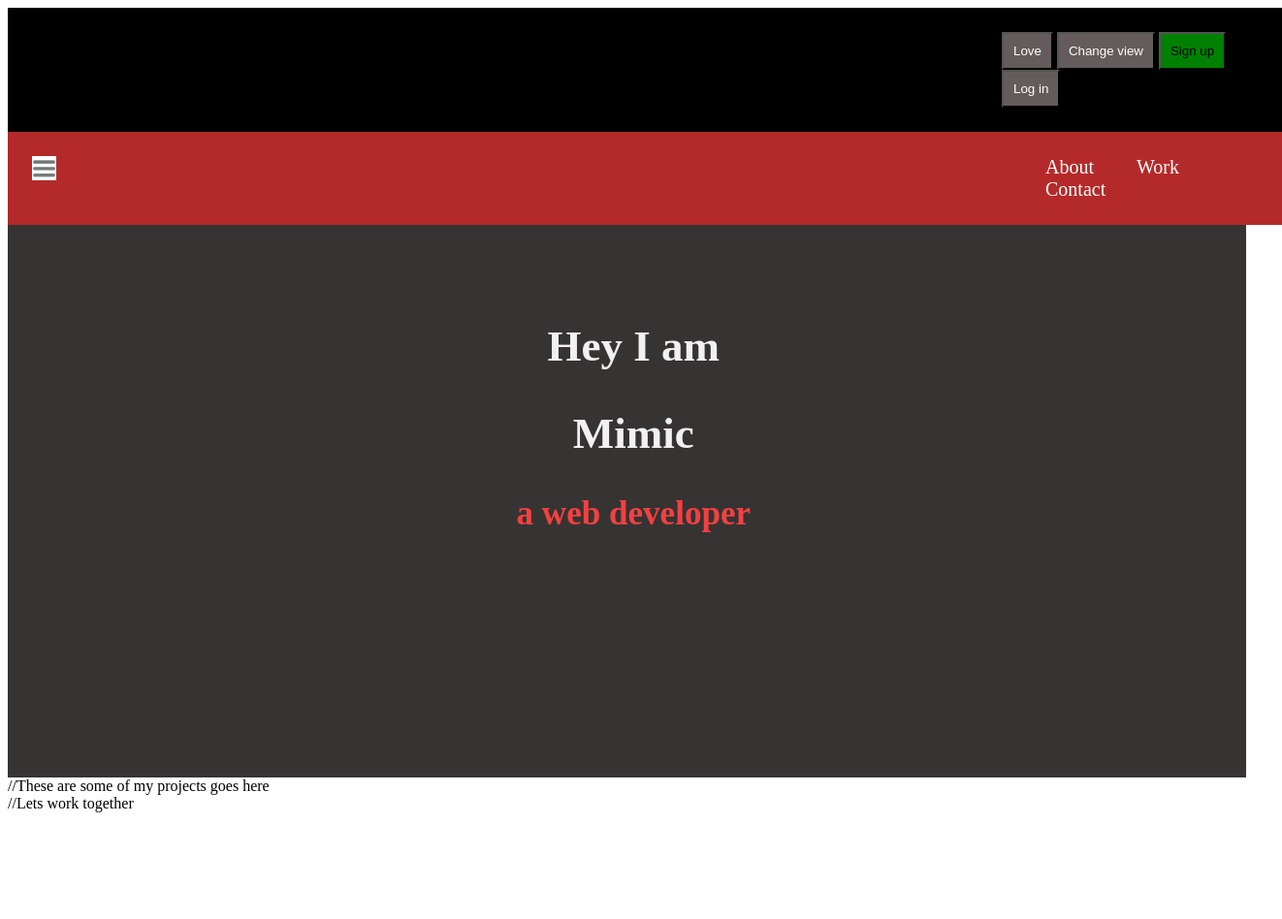
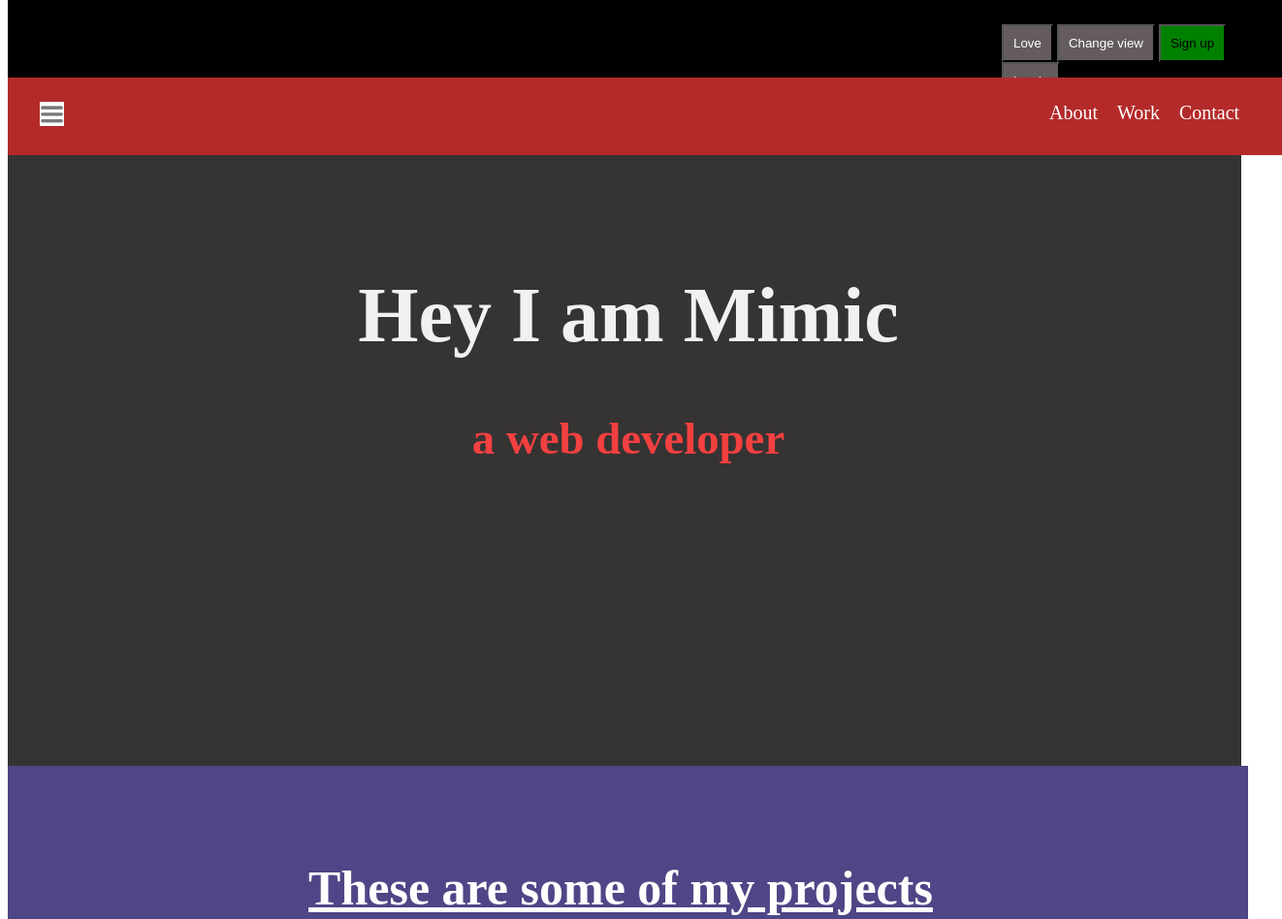
Before and after one commit to Kelson9/versioncontrol1, a plain HTML site: page index.html in a window 1280 px wide. Shown: the top 948 px of the page at 97% size, 1322 px wide, since content can reach past the window. Before the commit the page ends 846 px from the top, so only its background shows below. Drawn offline with Linux system fonts and the light colour scheme.

Commit message:
made the two navbars fixed, added some stylings in the body, and created the footer

```diff
--- a/index.css
+++ b/index.css
@@ -6,6 +6,8 @@ body{
     background-color: rgb(0, 0, 0);
     padding: 25px;
     width: 100%;
+    top:0;
+    position: fixed;
 
 }
 .button
@@ -29,6 +31,8 @@ button
     padding: 25px;
     width: 100%;
     display: inline-flex;
+    top: 80px;
+    position: fixed;
 
 }
 .link
@@ -40,7 +44,7 @@ button
  a{
     text-decoration: none;
     color:white;
-    padding: 20px;
+    padding: 8px;
     font-size: 20px;
 
 }
@@ -55,21 +59,46 @@ a:hover{
 .first{
 background-color:rgb(54, 51, 51);
 text-align: center;
-height: 70vh;
+height: 80vh;
 width: 100%;
-padding-top: 10px;
-padding-left: 10pt;
-font-size: 30px;
+padding-left: 8px;
+font-size: 40px;
+margin-top: 150px;;
 }
 #down{
 
     color:rgb(243, 64, 64);
 }
 #up{
-    padding-top: 52px;
+    padding-top: 130px;
     color: #f1f1f1;
 }
 #middle{
 
     color: #f1f1f1;
 }
+.second
+{
+    height: 80vh;
+    text-align: center;
+    background-color: rgb(78, 70, 134);
+    padding-right: 15px;
+    padding-top: 5px;
+    width: 100%;
+}
+
+h2
+{
+    font-size: 50px;
+    color: white;
+    padding-top: 50px;
+}
+.footer
+{
+    height: 50vh;
+    text-align: center;
+    background-color: rgb(65, 64, 68);
+    padding-right: 15px;
+    padding-top: 5px;
+    width: 100%;
+}
--- a/index.html
+++ b/index.html
@@ -17,7 +17,7 @@
 
 <nav class="nav1">
     <div class="menu">
-    <img src="menu.PNG" width="25px" height="25px">
+    <a href="#"><img src="menu.PNG" width="25px" height="25px"></a>
 </div>
 <div class="link" >
 <a href="">About</a>
@@ -25,23 +25,21 @@
 <a href="">Contact</a>
 </div>
 </nav>
-<div class="first">
-<h2 id="up">Hey I am </h2>
-<h2 id="middle">Mimic </h2>
+<div class="first ">
+<h1 id="up">Hey I am Mimic</h1>
 <h3 id="down">a web developer</h3>
 
 
 </div>
 <div class="second">
 
-//These are some of my projects goes here
+<h2><u>These are some of my projects</u></h2>
 
 </div>
 
 <div class="footer">
 
-
-    //Lets work together
+<h2>Lets work together</h2>
 </div>
 
 
```
